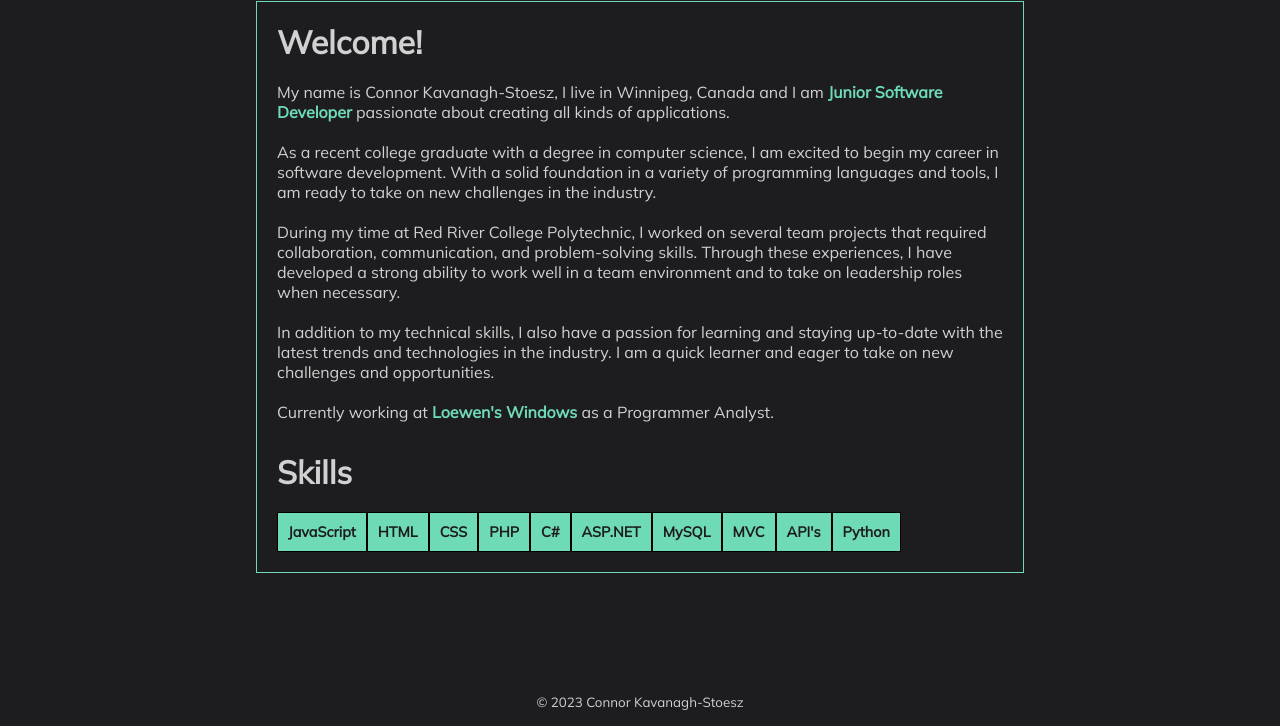
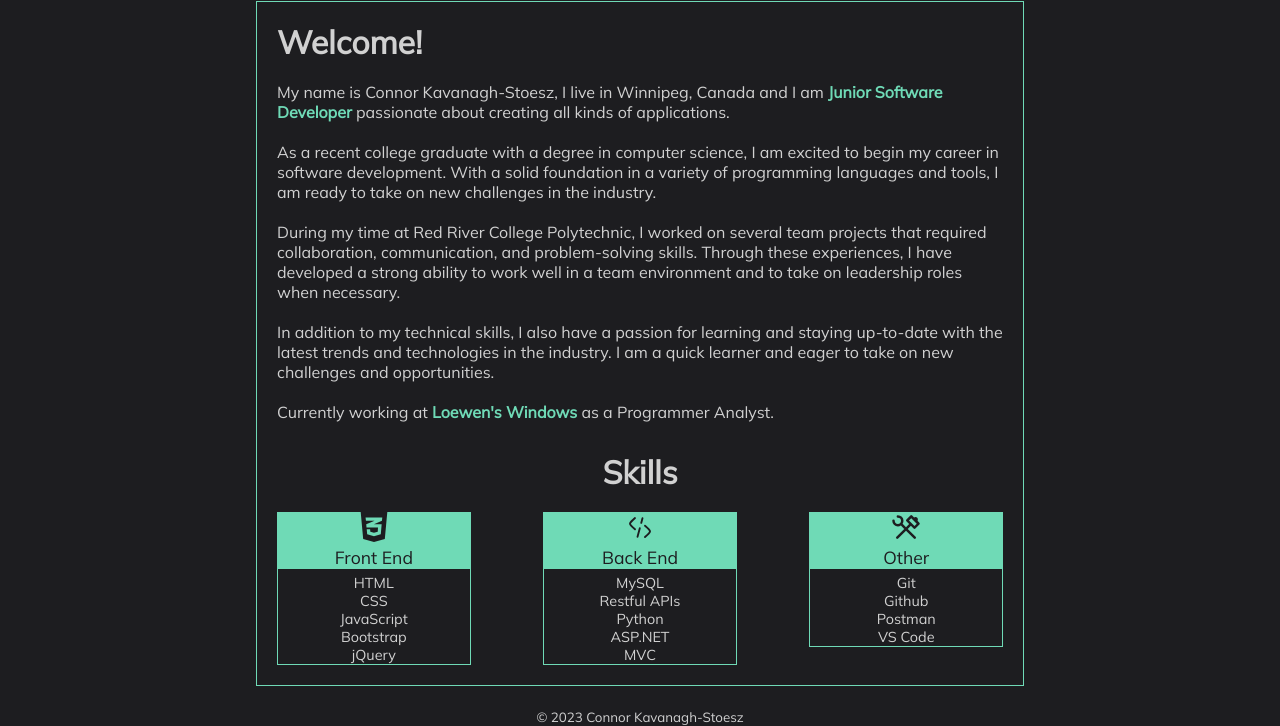
Before and after one commit to cstoesz94/cstoesz94.github.io, a plain HTML site: page index.html in a window 1280 px wide. Shown: the part 89-815 px from the top of the page. Drawn offline with Linux system fonts and the light colour scheme.

Commit message:
Changes to layout in HTML and CSS. Also added a modified skills section.

```diff
--- a/index.html
+++ b/index.html
@@ -7,7 +7,7 @@
     <link rel="stylesheet" href="stylesheets/master.css">
 </head>
 <body>
-    <nav>
+    <nav id="main-nav">
         <img src="images/logo.png" alt="CKS" id="logo">
         <div id="nav-buttons">
             <a href="/files/Resume - Connor Kavanagh-Stoesz.docx" download="Resume - Connor Kavanagh-Stoesz"><img class="link-btn" src="images/cv-icon.png" alt="Resume"></a>
@@ -36,17 +36,51 @@
             </div>
             <div id="lower-inner">
                 <h1>Skills</h1>
-                <div id="skill-box-container">
-                    <div class="skill-box">JavaScript</div>
-                    <div class="skill-box">HTML</div>
-                    <div class="skill-box">CSS</div>
-                    <div class="skill-box">PHP</div>
-                    <div class="skill-box">C#</div>
-                    <div class="skill-box">ASP.NET</div>
-                    <div class="skill-box">MySQL</div>
-                    <div class="skill-box">MVC</div>
-                    <div class="skill-box">API's</div>
-                    <div class="skill-box">Python</div>
+                <div id="skill-category-container">
+                    <div class="skill-container">
+                        <div class="nav-wrapper">
+                            <img src="/images/front-end-icon.svg" alt="">
+                            <div class="skill-title">
+                                Front End
+                            </div>
+                        </div>
+                        <ul>
+                            <li>HTML</li>
+                            <li>CSS</li>
+                            <li>JavaScript</li>
+                            <li>Bootstrap</li>
+                            <li>jQuery</li>
+                        </ul>
+                    </div>
+                    <div class="skill-container">
+                        <div class="nav-wrapper">
+                            <img src="/images/back-end-icon.svg" alt="">
+                            <div class="skill-title">
+                                Back End
+                            </div>
+                        </div>
+                        <ul>
+                            <li>MySQL</li>
+                            <li>Restful APIs</li>
+                            <li>Python</li>
+                            <li>ASP.NET</li>
+                            <li>MVC</li>
+                        </ul>
+                    </div>
+                    <div class="skill-container">
+                        <div class="nav-wrapper">
+                            <img src="/images/other-icon.svg" alt="">
+                            <div class="skill-title">
+                                Other
+                            </div>
+                        </div>
+                        <ul>
+                            <li>Git</li>
+                            <li>Github</li>
+                            <li>Postman</li>
+                            <li>VS Code</li>
+                        </ul>
+                    </div>
                 </div>
             </div>
 
--- a/stylesheets/master.css
+++ b/stylesheets/master.css
@@ -16,6 +16,7 @@
 
 body {
     background-color: var(--backgroundColor);
+    height: 100%;
 }
 
 /* Outer-main container */
@@ -25,16 +26,14 @@ body {
     flex-direction: column;
     padding: 20px;
     gap: 30px;
-    width: 60%;
     margin: auto;
 }
 
 /* Nav */
 
-nav {
+#main-nav {
     display: flex;
     justify-content: space-between;
-    width: 90%;
     margin: auto;
     padding-top: 10px;
 }
@@ -79,6 +78,7 @@ h1 span {
 }
 
 /* Upper Inner */
+
 #upper-inner {
     display: flex;
     flex-direction: column;
@@ -95,32 +95,63 @@ h1 span {
 }
 
 /* Lower Inner */
+
 #lower-inner {
     display: flex;
     flex-direction: column;
     gap: 20px;
 }
 
-#skill-box-container {
-    display: flex;
-    flex-wrap: wrap;
+#lower-inner h1 {
+    text-align: center;
 }
 
-.skill-box {
+/* Skills */
+
+#skill-category-container {
+    display: flex;
+    justify-content: center;
+    text-align: center;
+    gap: 10%;
+}
+
+.skill-container {
+    width: 30%;
+}
+
+ul {
+    list-style: none;
+    font-size: .9rem;
+    padding-top: 5px;
+    border: 1px solid var(--trimColor);
+}
+
+.nav-wrapper {
     background-color: var(--trimColor);
+}
+
+.skill-title {
     color: var(--backgroundColor);
-    font-weight: bold;
-    width: fit-content;
-    font-size: .9rem;
-    padding: 10px;
-    border: 1px solid black;
+    font-size: 1.1rem;
 }
 
 /* Footer */
 
 footer {
-    position: fixed;
+    position: relative;
     bottom: 0;
     width: 100%;
     text-align: center;
 }
+
+/* Screens equal to or greater than 770px */
+
+@media (min-width: 769px){
+    #outer-main {
+        width: 60%;
+    }
+
+    #main-nav {
+        width: 90%;
+    }
+}
```
Also changed, not shown: images/back-end-icon.svg (added), images/front-end-icon.svg (added), images/other-icon.svg (added).
